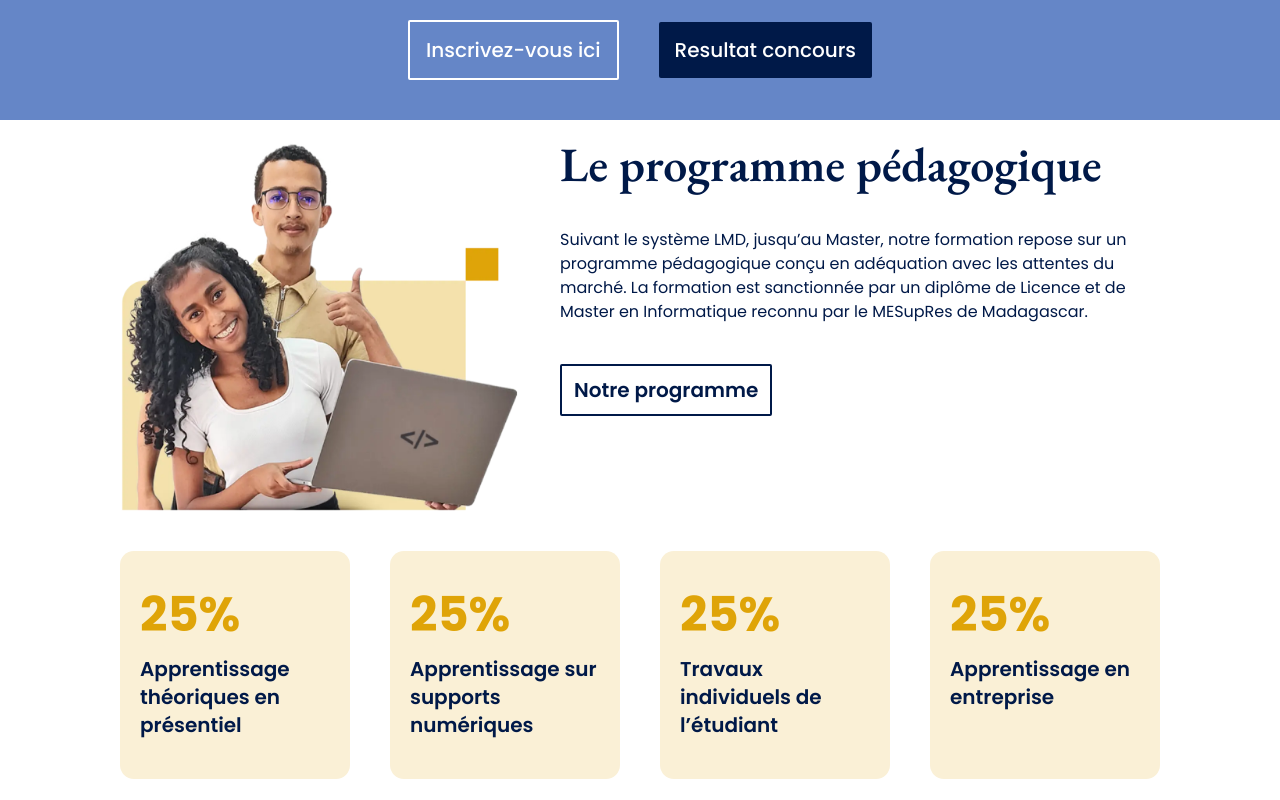
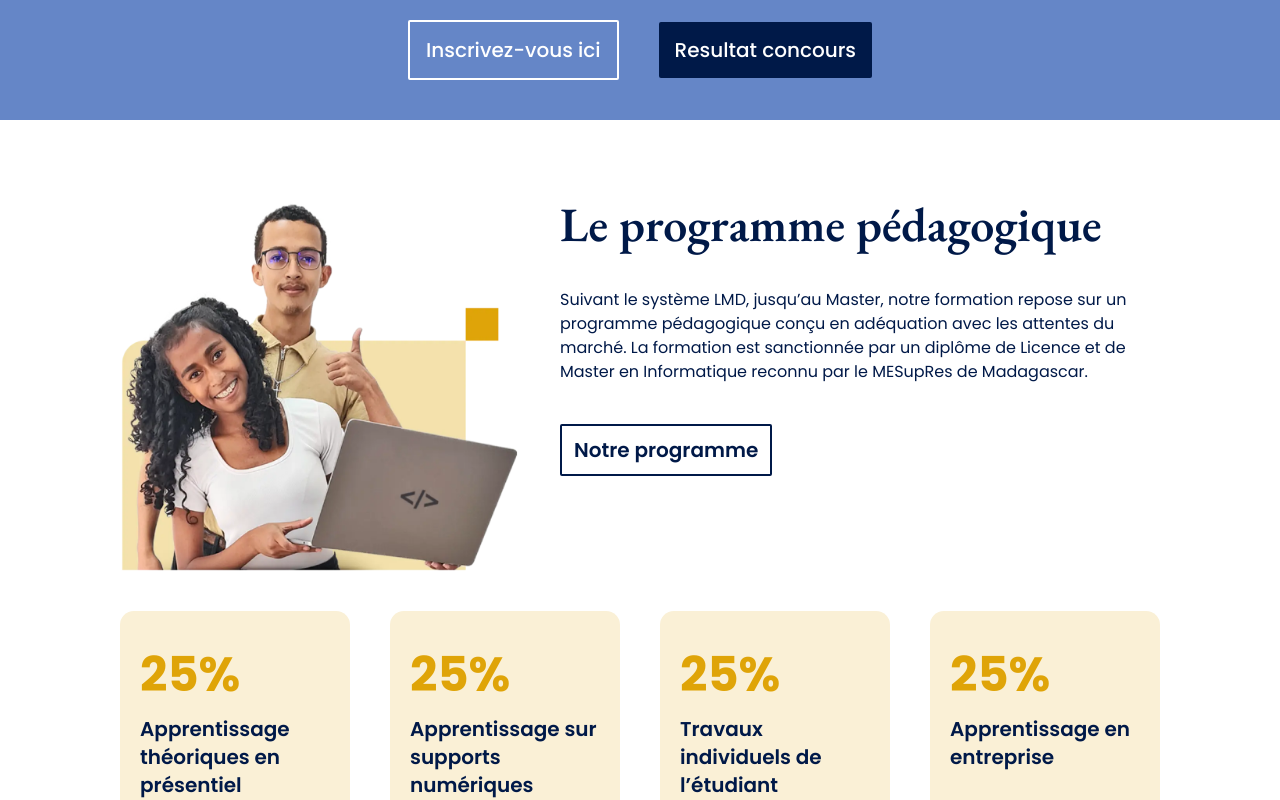
Before and after one commit to TsioryJonathan/hei.school---CLONE, a React (Vite) app: page / in a window 1280 px wide. Shown: the part 4780-5580 px from the top of the page. Built offline with nearby package versions, Linux system fonts and the light colour scheme.

Commit message:
style: adjust section padding

```diff
--- a/src/components/Program.tsx
+++ b/src/components/Program.tsx
@@ -3,7 +3,7 @@ import { Button } from "./ui/button";
 
 export default function Program() {
   return (
-    <section className="w-screen min-h-screen justify-center items-center py-5 px-10 md:px-30 flex flex-col gap-10">
+    <section className="w-screen min-h-screen justify-center items-center py-20 px-10 md:px-30 flex flex-col gap-10">
       <div className="flex flex-col md:flex-row md:items-start justify-center items-center gap-10">
         <div className="md:w-[40%] w-full flex items-center justify-center">
           <img src={assets.illustration} alt="Illustration" />
```
